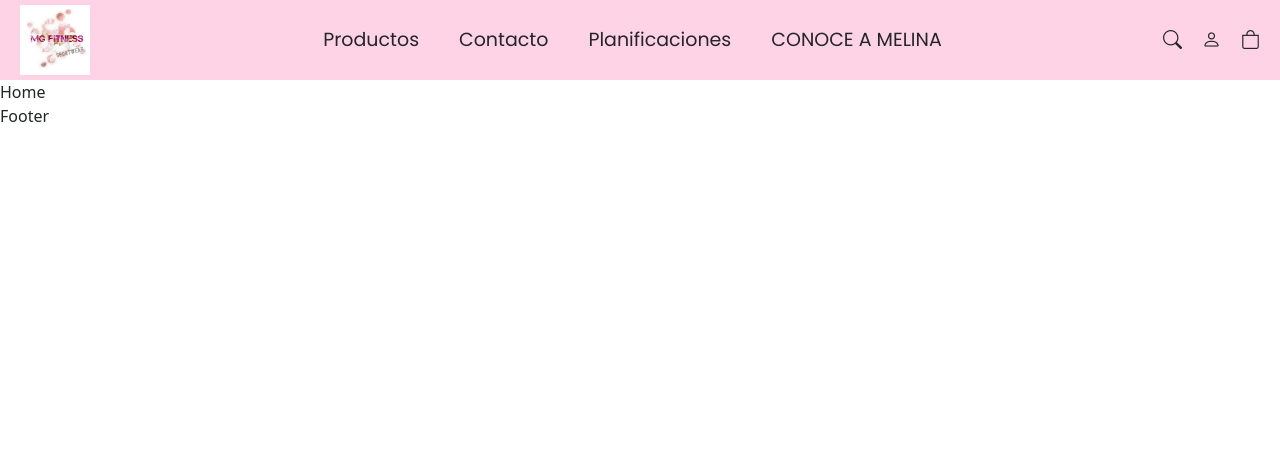
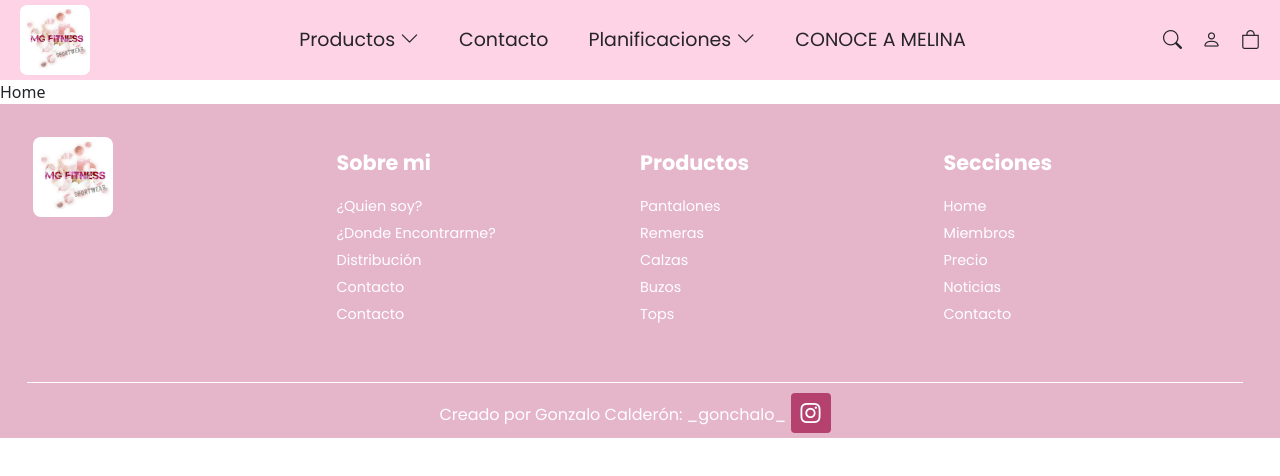
Before and after one commit to Gonchalo1/Fitness-web, a React (Create React App) app: page / in a window 1280 px wide. Shown: the top 476 px of the page. Built offline with nearby package versions, Linux system fonts and the light colour scheme.

Commit message:
Advancing with the Nav and the styles of the footer

```diff
--- a/src/App.css
+++ b/src/App.css
@@ -3,7 +3,7 @@
 
 /* NAV */
 .Nav-major {
-  background-color:  #FED3E6; /* Color de fondo */
+  background-color: #FED3E6; /* Color de fondo */
   padding: 5px 20px;
   width: 100%;
 }
@@ -19,6 +19,7 @@
 .icon img {
   width: 70px;
   height: 70px;
+  border-radius: 10%;
 }
 
 .navigation-items {
@@ -29,20 +30,22 @@
   margin-bottom: 10px;
   font-family: 'Poppins', sans-serif;
   font-size: 19px;
-
 }
 
 .navigation-items li a {
   color: #252525;
   text-decoration: none;
   transition: color 0.3s; /* Transición de 0.3 segundos para color y borde inferior */
-
 }
 
 .extra-items a {
   color: #252525;
   text-decoration: none;
   margin-left: 20px;
+}
+
+.extra-items a:hover {
+  color: #fff;
 }
 
 .extra-items a i {
@@ -52,7 +55,6 @@
 .navigation-items li a:hover {
   color: #B4416E;
   border-bottom: 2px solid #B4416E;
-
 }
 
 .hamburger-icon {
@@ -66,12 +68,51 @@
   display: inline-block;
 }
 
+.nav-icon {
+  display: inline-block;
+  margin-left: 5px;
+}
+
+.mobile-icon {
+  display: none;
+}
+
+.submenu {
+  position: absolute;
+  top: 100%;
+  left: 0;
+  background-color: #fff;
+  border: 1px solid #ccc;
+  padding: 10px;
+  width: 100%; /* Ancho del 100% */
+  display: none;
+}
+
+.submenu ul {
+  list-style: none;
+  padding: 0;
+  margin: 0;
+}
+
+.submenu ul li {
+  margin: 5px 0;
+}
+
+.submenu ul li a {
+  text-decoration: none;
+  color: #252525;
+  font-size: 16px;
+}
+
+.submenu ul li a:hover {
+  color: #B4416E;
+}
+
 @media (max-width: 768px) {
   /* NAV */
-.Nav-major {
-  padding: 17px 20px;
-}
-
+  .Nav-major {
+    padding: 17px 20px;
+  }
 
   .navigation-items {
     display: none;
@@ -81,14 +122,16 @@
     top: 56px;
     left: -20px;
     width: 100%;
-    background-color:  #fff; /* Color de fondo */
+    background-color: #fff; /* Color de fondo */
     padding: 20px;
   }
+
   .navigation-items li:hover {
     color: #fff;
-    background-color:  #FED3E6; /* Color de fondo */
+    background-color: #FED3E6; /* Color de fondo */
     width: 100%;
   }
+
   .navigation-items li a:hover {
     border-bottom: none;
   }
@@ -97,7 +140,6 @@
     position: absolute;
     left: 50%;
     transform: translateX(-50%);
-
   }
 
   .navigation-items.open {
@@ -111,4 +153,197 @@
   .hamburger-icon {
     display: block;
   }
+
+  .desktop-icon {
+    display: none;
+  }
+
+  .mobile-icon {
+    display: inline;
+  }
 }
+
+.navigation-items li:hover .submenu,
+.submenu:hover {
+  display: block;
+}
+
+
+
+
+
+
+/*-------------------------------------------------------------------------------------------------------*/
+
+
+
+/*Footer*/
+
+/* Estilos base */
+.footer {
+  display: flex;
+  flex-wrap: wrap;
+  justify-content: space-between;
+  background-color: #E5B5C9;
+  color: #fff;
+  padding: 33px;
+  position: relative;
+  min-height: 200px;
+  font-family: 'Poppins', sans-serif;
+}
+
+.footer-logo,
+.footer-secciones,
+.footer-contacto-ubicacion {
+  flex: 1;
+  margin-right: 10px;
+  display: flex;
+  flex-direction: column;
+}
+
+.footer-secciones {
+  margin-top: 10px;
+  justify-content: space-between;
+  margin-bottom: 60px;
+}
+
+.logo-container {
+  display: flex;
+  align-items: center;
+}
+
+.logo-container img {
+  width: 100px;
+  height: auto;
+  margin-right: 10px;
+  border-radius: 10%;
+}
+
+.logo-container h2 {
+  font-size: 1.5em;
+  margin: 0;
+}
+
+.logo-texto {
+  margin-top: 5px;
+  font-size: 0.9em;
+  margin-bottom: 15px;
+}
+
+.footer-logo img {
+  width: 80px;
+  height: auto;
+}
+
+.footer-secciones p {
+  font-weight: bold;
+  font-size: 1.3em;
+}
+
+.footer-secciones ul {
+  list-style-type: none;
+  padding: 0;
+}
+
+.footer-secciones li {
+  margin-bottom: 3px;
+}
+
+.footer-secciones a {
+  color: inherit;
+  text-decoration: none;
+  transition: color 0.3s ease;
+  font-size: 0.9em;
+}
+
+.footer-secciones a:hover {
+  color: #a6a6a6;
+}
+
+.footer-creado-por {
+  position: absolute;
+  bottom: 0;
+  left: 50%;
+  transform: translateX(-50%);
+  width: 95%;
+  text-align: center;
+  padding: 10px 0;
+  margin: -5px;
+  color: #fff;
+  border-top: 1px solid #fff;
+}
+
+.footer-creado-por a {
+  color: inherit;
+  text-decoration: none;
+
+  transition: color 0.3s ease;
+}
+
+.footer-creado-por a:hover {
+  color: #a6a6a6;
+}
+
+.instagram-icon-container {
+  display: inline-block;
+  background-color: #B4416E;
+  padding: 5px 10px;
+  border-radius: 10%;
+}
+
+.instagram-icon-container a i {
+  font-size: 20px;
+  color: #fff;
+  transition: color 0.3s;
+}
+
+.instagram-icon-container:hover {
+  background-color:  #a6a6a6;
+}
+
+/* Media queries para dispositivos móviles */
+@media (max-width: 767px) {
+  .footer {
+      flex-direction: column;
+      align-items: center;
+      text-align: center;
+      padding: 20px;
+  }
+
+  .footer-logo,
+  .footer-secciones {
+      margin-right: 0;
+      margin-bottom: 40px;
+      text-align: center;
+  }
+
+  .footer-secciones {
+      margin-left: 0;
+  }
+
+  .footer-logo img {
+      width: 80px;
+      height: auto;
+  }
+}
+
+@media (max-width: 374px) {
+  .footer-logo img {
+      width: 70px; /* Ajusta el tamaño de la imagen */
+      height: auto;
+      transform: translateX(0); /* Ajusta la posición en móviles más pequeños */
+  }
+
+  .footer-creado-por {
+      width: 100%;
+      padding: 10px;
+  }
+
+  .footer-creado-por a {
+      font-size: 0.8em;
+  }
+
+  .logo-container {
+      text-align: center;
+  }
+}
--- a/src/sections/footer/footer.js
+++ b/src/sections/footer/footer.js
@@ -1,12 +1,119 @@
-
+import React from 'react';
+import { Link } from 'react-router-dom';
 import '../../App.css';
+import Logo from '../images/icon.webp';
 
 function Footer() {
-  return (
-    <div className="App">
-      Footer
-    </div>
-  );
+    return (
+        <footer className="footer">
+            <div className="footer-logo">
+                <div className='logo-container'>
+                    <img src={Logo} alt="Logo" />
+                </div>
+            </div>
+            <div className="footer-secciones">
+                <p>Sobre mi</p>
+                <ul>
+                    <li>
+                        <Link to="/">
+                            <span>¿Quien soy?</span>
+                        </Link>
+                    </li>
+                    <li>
+                        <Link to="/miembros">
+                            <span>¿Donde Encontrarme?</span>
+                        </Link>
+                    </li>
+                    <li>
+                        <Link to="/precio">
+                            <span>Distribución</span>
+                        </Link>
+                    </li>
+                    <li>
+                        <Link to="/noticias">
+                            <span>Contacto</span>
+                        </Link>
+                    </li>
+                    <li>
+                        <Link to="/contacto">
+                            <span>Contacto</span>
+                        </Link>
+                    </li>
+                </ul>
+            </div>
+            <div className="footer-secciones">
+                <p>Productos</p>
+                <ul>
+                    <li>
+                        <Link to="/">
+                            <span>Pantalones</span>
+                        </Link>
+                    </li>
+                    <li>
+                        <Link to="/miembros">
+                            <span>Remeras</span>
+                        </Link>
+                    </li>
+                    <li>
+                        <Link to="/precio">
+                            <span>Calzas</span>
+                        </Link>
+                    </li>
+                    <li>
+                        <Link to="/noticias">
+                            <span>Buzos</span>
+                        </Link>
+                    </li>
+                    <li>
+                        <Link to="/contacto">
+                            <span>Tops</span>
+                        </Link>
+                    </li>
+                </ul>
+            </div>
+            <div className="footer-secciones">
+                <p>Secciones</p>
+                <ul>
+                    <li>
+                        <Link to="/">
+                            <span>Home</span>
+                        </Link>
+                    </li>
+                    <li>
+                        <Link to="/miembros">
+                            <span>Miembros</span>
+                        </Link>
+                    </li>
+                    <li>
+                        <Link to="/precio">
+                            <span>Precio</span>
+                        </Link>
+                    </li>
+                    <li>
+                        <Link to="/noticias">
+                            <span>Noticias</span>
+                        </Link>
+                    </li>
+                    <li>
+                        <Link to="/contacto">
+                            <span>Contacto</span>
+                        </Link>
+                    </li>
+                </ul>
+            </div>
+            <div className="footer-creado-por">
+                <span>
+                    Creado por Gonzalo Calderón:
+                    <a href="https://instagram.com/_gonchalo_" target="_blank" rel="noopener noreferrer"> _gonchalo_ </a>
+                    <div className="instagram-icon-container">
+                        <a href="https://www.instagram.com/melina.gomezl/" target="_blank" rel="noopener noreferrer">
+                            <i className="bi bi-instagram"></i>
+                        </a>
+                    </div>
+                </span>
+            </div>
+        </footer>
+    );
 }
 
 export default Footer;
--- a/src/sections/nav/nav.js
+++ b/src/sections/nav/nav.js
@@ -3,11 +3,30 @@ import '../../App.css';
 import { Link } from 'react-router-dom';
 import Icon from '../images/icon.webp';
 
+
 function Nav() {
   const [menuOpen, setMenuOpen] = useState(false);
+  const [submenuProductsOpen, setSubmenuProductsOpen] = useState(false);
+  const [submenuPlansOpen, setSubmenuPlansOpen] = useState(false);
 
   const handleMenuToggle = () => {
     setMenuOpen(!menuOpen);
+  };
+
+  const handleProductsMouseEnter = () => {
+    setSubmenuProductsOpen(true);
+  };
+
+  const handleProductsMouseLeave = () => {
+    setSubmenuProductsOpen(false);
+  };
+
+  const handlePlansMouseEnter = () => {
+    setSubmenuPlansOpen(true);
+  };
+
+  const handlePlansMouseLeave = () => {
+    setSubmenuPlansOpen(false);
   };
 
   return (
@@ -18,13 +37,47 @@ function Nav() {
         </div>
         <div className="icon">
           <Link to='/'>
-          <img src={Icon} alt='icon'/>
+            <img src={Icon} alt='icon'/>
           </Link>
         </div>
         <ul className={`navigation-items ${menuOpen ? 'open' : ''}`}>
-          <li><Link to="/products">Productos</Link></li>
+          <li onMouseEnter={handleProductsMouseEnter} onMouseLeave={handleProductsMouseLeave}>
+            <Link to="/products">
+              Productos
+              <span className="nav-icon">
+                <i className="bi bi-chevron-down desktop-icon"></i>
+                <i className="bi bi-chevron-right mobile-icon"></i>
+              </span>
+            </Link>
+            {submenuProductsOpen && (
+              <div className="submenu" onMouseEnter={handleProductsMouseEnter} onMouseLeave={handleProductsMouseLeave}>
+                <ul>
+                  <li><Link to="/subpage1">Subpage 1</Link></li>
+                  <li><Link to="/subpage2">Subpage 2</Link></li>
+                  <li><Link to="/subpage3">Subpage 3</Link></li>
+                </ul>
+              </div>
+            )}
+          </li>
           <li><Link to="/contact">Contacto</Link></li>
-          <li><Link to="/plans">Planificaciones</Link></li>
+          <li onMouseEnter={handlePlansMouseEnter} onMouseLeave={handlePlansMouseLeave}>
+            <Link to="/plans">
+              Planificaciones
+              <span className="nav-icon">
+                <i className="bi bi-chevron-down desktop-icon"></i>
+                <i className="bi bi-chevron-right mobile-icon"></i>
+              </span>
+            </Link>
+            {submenuPlansOpen && (
+              <div className="submenu" onMouseEnter={handlePlansMouseEnter} onMouseLeave={handlePlansMouseLeave}>
+                <ul>
+                  <li><Link to="/plan1">Plan 1</Link></li>
+                  <li><Link to="/plan2">Plan 2</Link></li>
+                  <li><Link to="/plan3">Plan 3</Link></li>
+                </ul>
+              </div>
+            )}
+          </li>
           <li><Link to="/client">CONOCE A MELINA</Link></li>
         </ul>
         <div className="extra-items">
```
Also changed, not shown: 1 other file (tests, documents, lock files or other folders).
